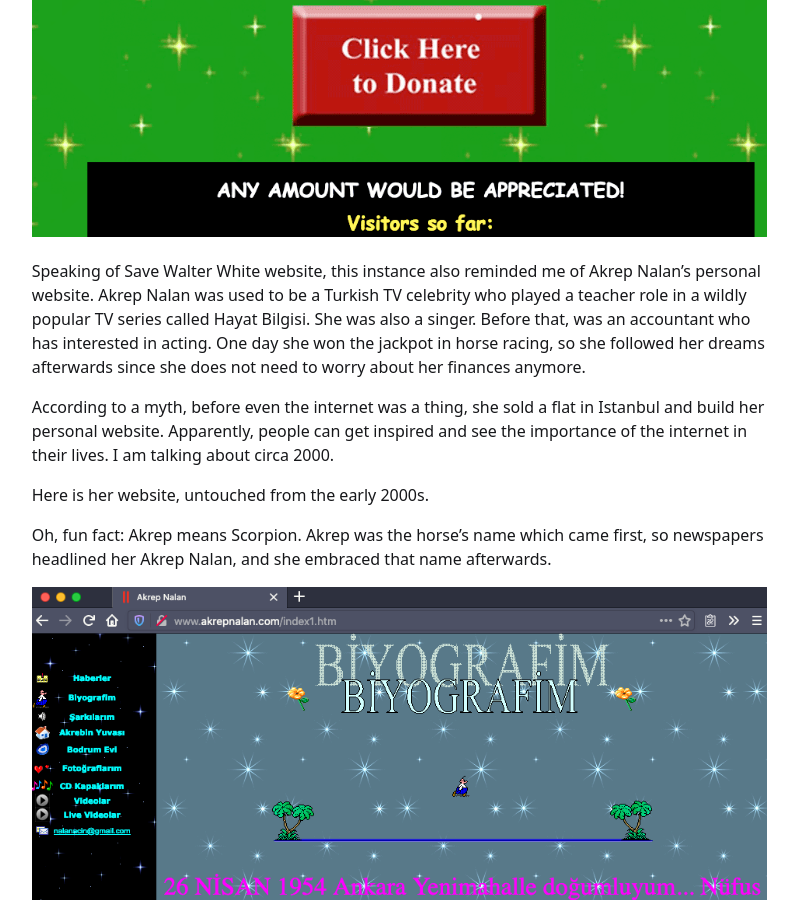
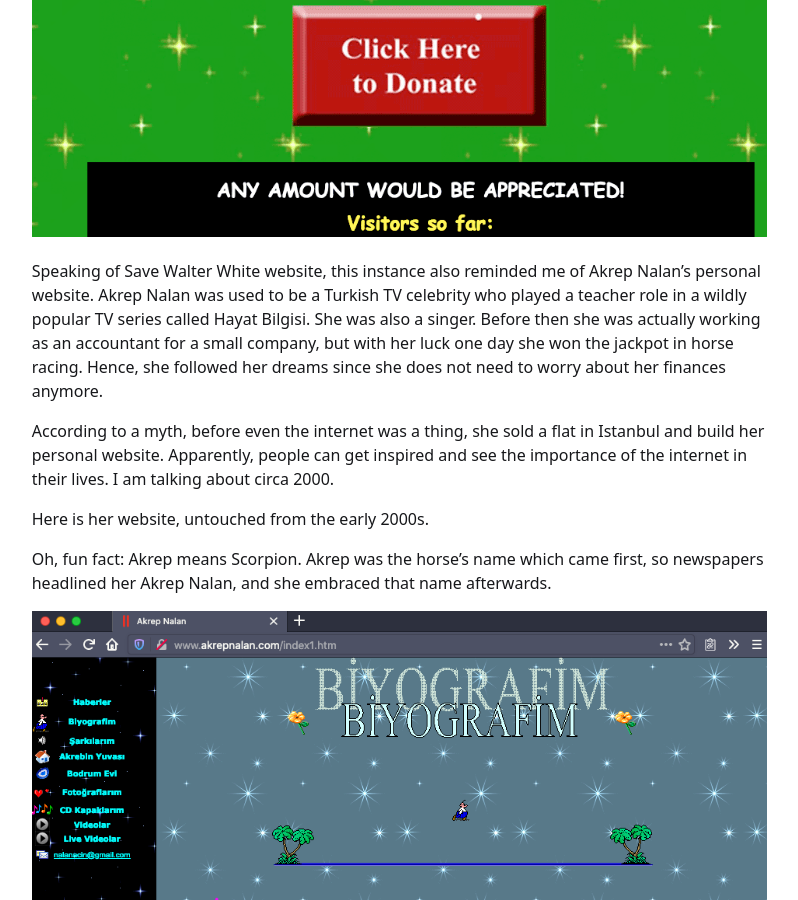
Before and after one commit to gokhj/gokhj.github.io, a Jekyll site: the page built from _posts/2020-08-26-filetotextio.markdown, in a window 1280 px wide and 900 px high, scrolled down 1734 px. Shown: the whole window, without its empty margins (321-1119 px from the left). Built offline with Jekyll 4.4.1, drawn with Linux system fonts in a browser that asks for light colours.

Commit message:
Fixed some typos in the last post

```diff
--- a/_posts/2020-08-26-filetotext.io-a-not-dodgy-way-to-export-text-on-images.markdown
+++ b/_posts/2020-08-26-filetotextio.markdown
@@ -22,7 +22,7 @@ This was all when it started; I searched “free OCR service” on Google; the r
 
 ![Save Walter White](/assets/filetotextio/saveww.png)
 
-Speaking of Save Walter White website, this instance also reminded me of Akrep Nalan's personal website. Akrep Nalan was used to be a Turkish TV celebrity who played a teacher role in a wildly popular TV series called Hayat Bilgisi. She was also a singer. Before that, was an accountant who has interested in acting. One day she won the jackpot in horse racing, so she followed her dreams afterwards since she does not need to worry about her finances anymore.
+Speaking of Save Walter White website, this instance also reminded me of Akrep Nalan's personal website. Akrep Nalan was used to be a Turkish TV celebrity who played a teacher role in a wildly popular TV series called Hayat Bilgisi. She was also a singer. Before then she was actually working as an accountant for a small company, but with her luck one day she won the jackpot in horse racing. Hence, she followed her dreams since she does not need to worry about her finances anymore.
 
 According to a myth, before even the internet was a thing, she sold a flat in Istanbul and build her personal website. Apparently, people can get inspired and see the importance of the internet in their lives. I am talking about circa 2000.
 
```
